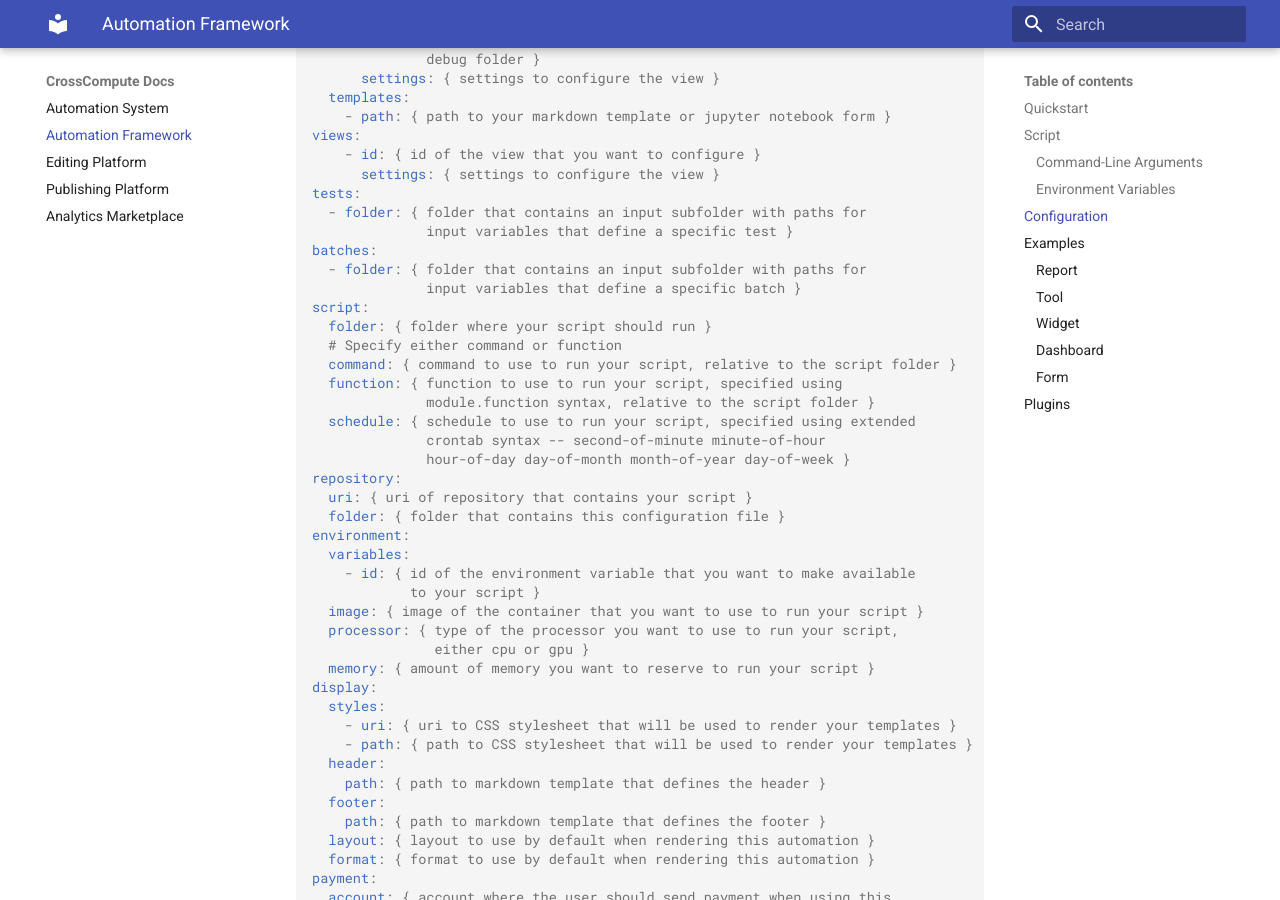
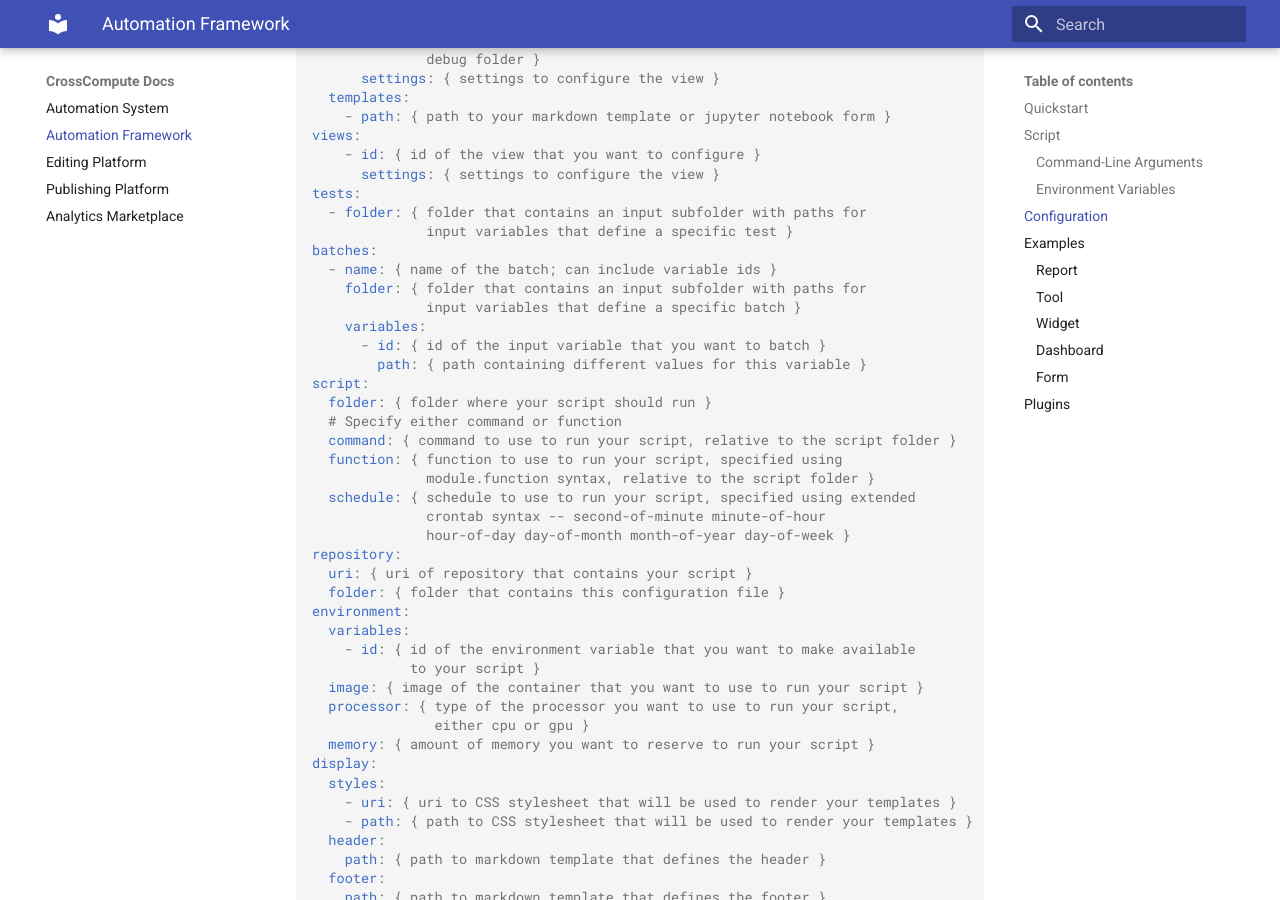
Before and after one commit to crosscompute/crosscompute-docs, an MkDocs documentation site: the page built from docs/automation-framework/README.md, in a window 1280 px wide and 900 px high, scrolled down 6235 px. Built offline with MkDocs 1.6.1 and Material for MkDocs 9.7.7, drawn with Linux system fonts in a browser that asks for light colours.

Commit message:
Document new batches syntax

```diff
--- a/docs/automation-framework/README.md
+++ b/docs/automation-framework/README.md
@@ -308,8 +308,12 @@ tests:
   - folder: { folder that contains an input subfolder with paths for
               input variables that define a specific test }
 batches:
-  - folder: { folder that contains an input subfolder with paths for
+  - name: { name of the batch; can include variable ids }
+    folder: { folder that contains an input subfolder with paths for
               input variables that define a specific batch }
+    variables:
+      - id: { id of the input variable that you want to batch }
+        path: { path containing different values for this variable }
 script:
   folder: { folder where your script should run }
   # Specify either command or function
```
